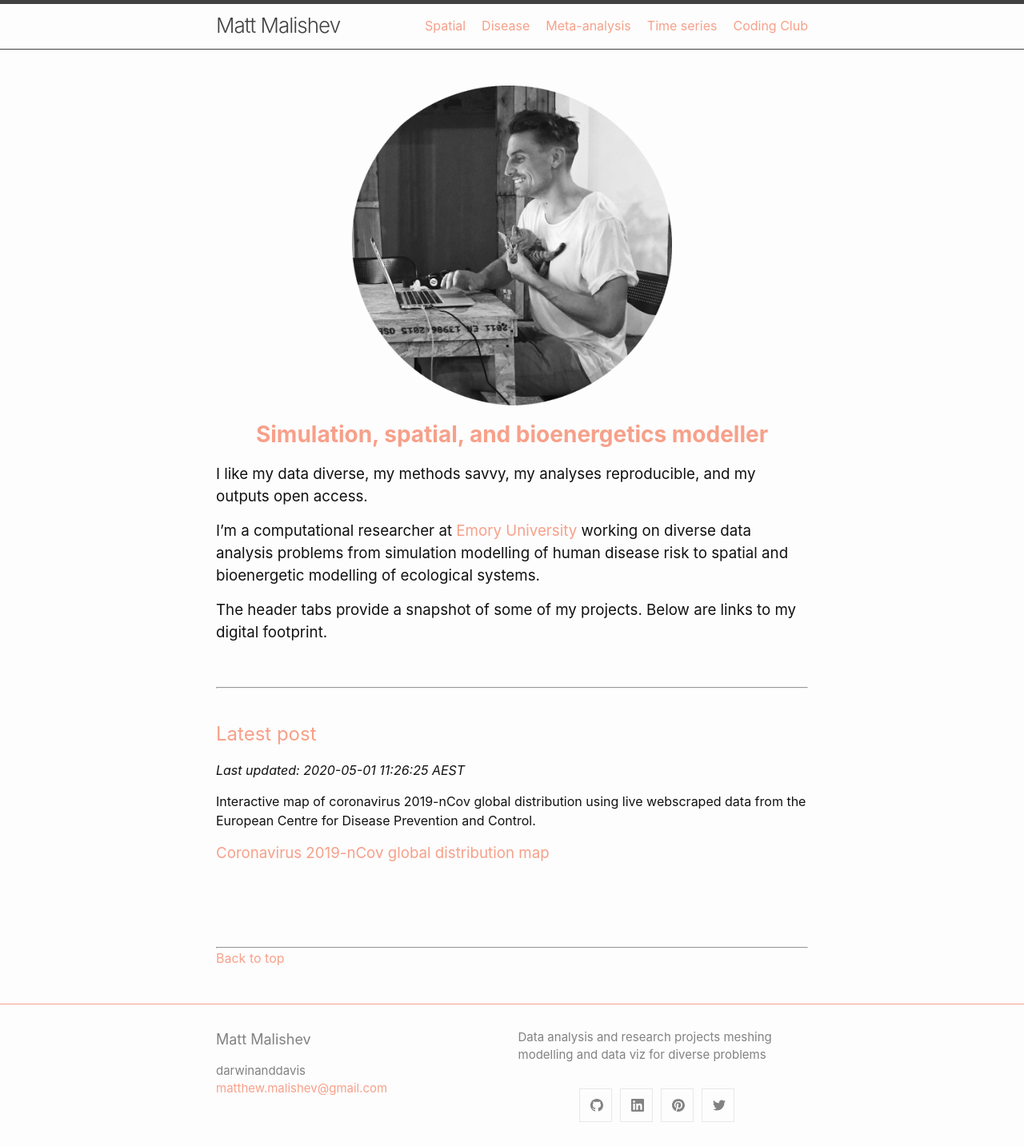
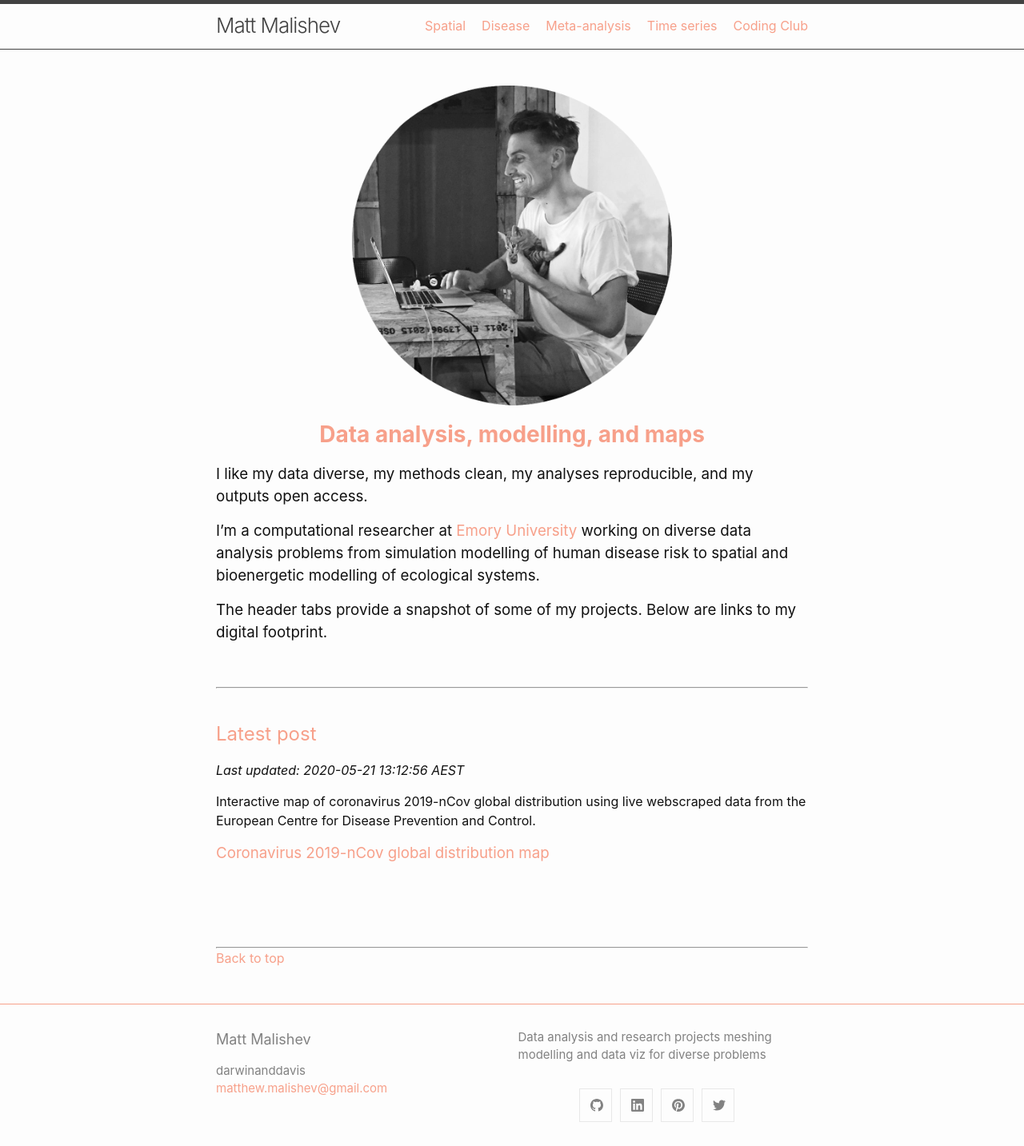
Before and after one commit to darwinanddavis/DataPortfolio, a Jekyll site: the page built from index.md, in a window 1280 px wide. Shown: the whole page at 80% size. Built offline with Jekyll 4.4.1, drawn with Linux system fonts in a browser that asks for light colours; our own code applies the rules of GitHub Pages for plain Markdown files.

Commit message:
index update

```diff
--- a/index.md
+++ b/index.md
@@ -9,11 +9,11 @@
 
 <center>
 	<p style="color: #F7A08A; font-size:175%">
-		<b>Simulation, spatial, and bioenergetics modeller</b>
+		<b>Data analysis, modelling, and maps</b>
 	</p>
 </center>
 
-### I like my data diverse, my methods savvy, my analyses reproducible, and my outputs open access.
+### I like my data diverse, my methods clean, my analyses reproducible, and my outputs open access.
 
 ### I’m a computational researcher at [Emory University](https://scholarblogs.emory.edu/civitello/) working on diverse data analysis problems from simulation modelling of human disease risk to spatial and bioenergetic modelling of ecological systems.
 
@@ -29,7 +29,7 @@
 	Latest post
 </p>
 
-_Last updated: 2020-05-01 11:26:25 AEST_
+_Last updated: 2020-05-21 13:12:56 AEST_
 
 Interactive map of coronavirus 2019-nCov global distribution using live webscraped data from the European Centre for Disease Prevention and Control.
 
```
